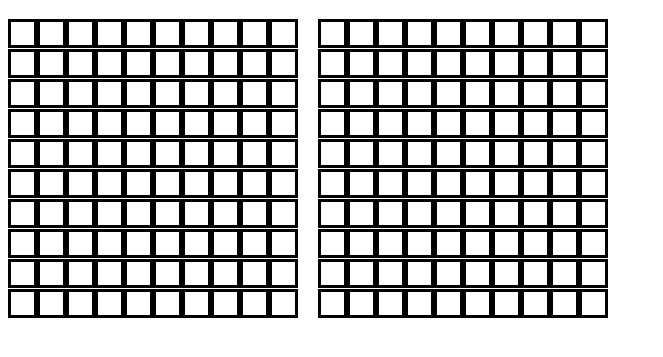
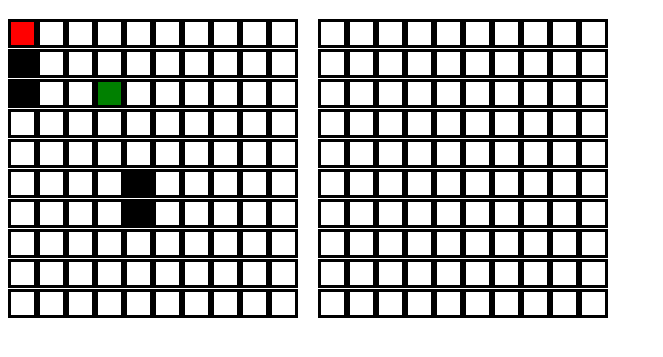
Before and after one commit to CraigMarc/battleship, a website with bundled scripts: page dist/index.html in a window 1280 px wide. Shown: the part 61-418 px from the top of the page, without its empty margins (0-663 px from the left). Built offline with nearby package versions, Linux system fonts and the light colour scheme.

Commit message:
added colors to dom grid

```diff
--- a/src/dom.js
+++ b/src/dom.js
@@ -1,7 +1,7 @@
 
 
 function createPlayerGrid (array) {
-
+    console.log(array.board[0][0])
 
     for (let i=0; i<array.board.length; i++) {
 
@@ -11,6 +11,26 @@ function createPlayerGrid (array) {
          const grid = document.createElement('div');
 
          grid.classList.add('grid');
+
+         if (
+            typeof array.board[i][y] === 'object'
+        ) {
+            grid.style.backgroundColor = 'black';
+        }
+
+        if (
+            array.board[i][y] === '*'
+        ) {
+            grid.style.backgroundColor = 'red';
+        }
+
+        if (
+            array.board[i][y] == 'x'
+        ) {
+            grid.style.backgroundColor = 'green';
+        }
+
+
 
          container.appendChild(grid);
         }
--- a/src/index.js
+++ b/src/index.js
@@ -90,7 +90,7 @@ placeShipsRandomly(cCarrier)
 placeShipsRandomly(cBattleship)
 
 
-console.log(computerBoard)
+
 
 createComputerGrid(computerBoard)
 
@@ -99,7 +99,11 @@ let playerBoard = new Board
 playerBoard.placeShip(0, 0, destroyer, 'v')
 playerBoard.placeShip(4, 5, patrol, 'v' )
 
+playerBoard.attack(3,2)
+playerBoard.attack(0,0)
 createPlayerGrid(playerBoard)
+console.log(playerBoard)
+
 
 /*
 //destroyer.hit(3)
--- a/src/styles.css
+++ b/src/styles.css
@@ -25,7 +25,7 @@
 
 .grid {
     border: solid;
-
+    font-size: 22px;
     width: 23px;
     height: 23px;
 }
```
Also changed, not shown: dist/main.js.
